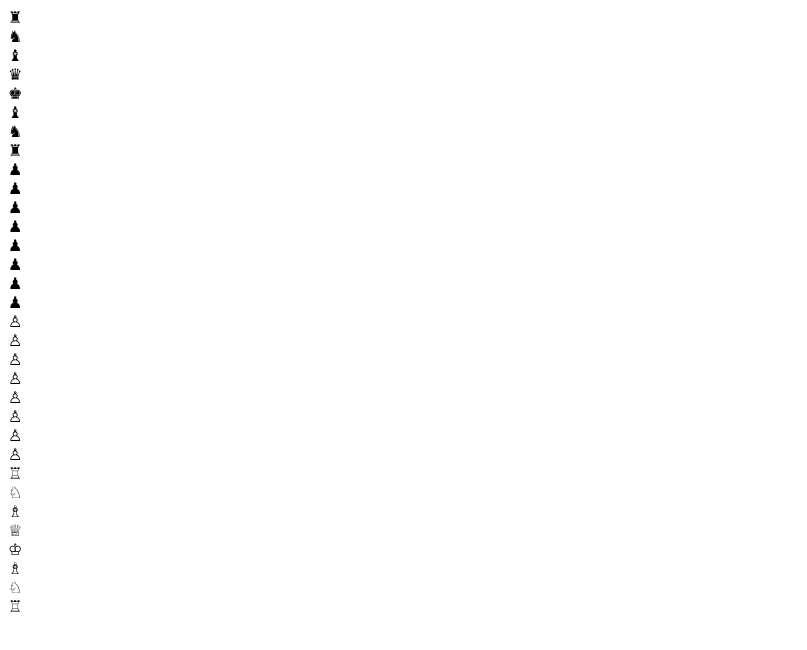
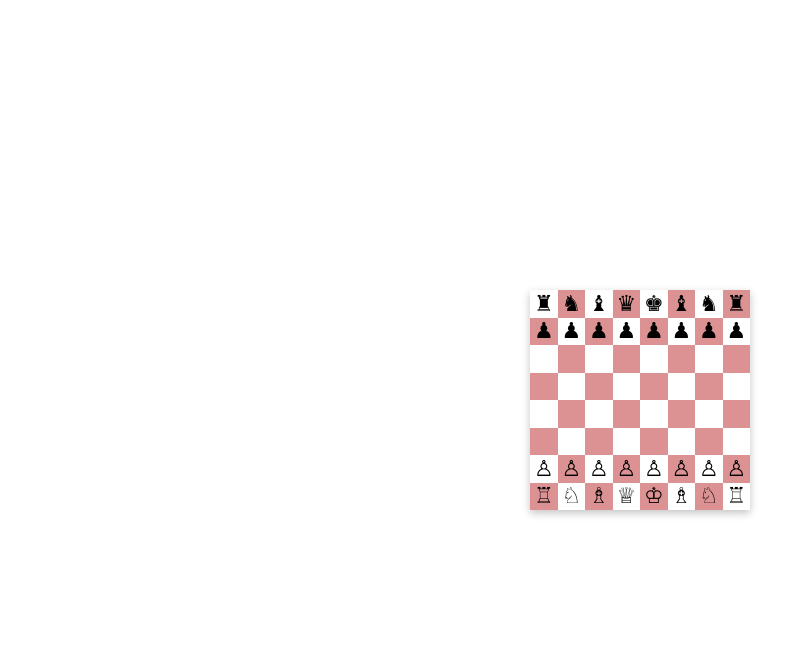
Before and after one commit to Cesarparada/Practica-repositorio-Chess-board, a plain HTML site: page index.html in a window 1280 px wide. Shown: the whole page, without its empty margins (0-807 px from the left). Drawn offline with Linux system fonts and the light colour scheme.

Commit message:
estilos agregados

```diff
--- a/css/style.css
+++ b/css/style.css
@@ -0,0 +1,47 @@
+:root {
+    --ancho-tablero: 220px;
+    --dark-color: rgb(220, 146, 146);
+}
+
+* {
+    margin: 0;
+    padding: 0;
+}
+
+.container {
+    display: flex;
+    justify-content: center;
+    align-items: center;
+    height: 100vh;
+}
+
+
+
+.tablero {
+    display: grid;
+    grid-template-columns: repeat(8, 1fr);
+    width: var(--ancho-tablero);
+    box-shadow: rgba(0, 0, 0, 0.24) 0px 3px 8px;
+}
+
+
+.casilla {
+    width: calc(var(--ancho-tablero)/8);
+    height: calc(var(--ancho-tablero)/8);
+
+    display: flex;
+    justify-content: center;
+    align-items: center;
+    font-size: calc(var(--ancho-tablero)/10);
+}
+
+.casilla:nth-child(2n):nth-child(-n+8),
+.casilla:nth-child(2n+9):nth-child(-n+16),
+.casilla:nth-child(2n+18):nth-child(-n+24),
+.casilla:nth-child(2n+25):nth-child(-n+32),
+.casilla:nth-child(2n+34):nth-child(-n+40),
+.casilla:nth-child(2n+41):nth-child(-n+48),
+.casilla:nth-child(2n+50):nth-child(-n+56),
+.casilla:nth-child(2n+57):nth-child(-n+64) {
+    background-color: var(--dark-color);
+}
--- a/index.html
+++ b/index.html
@@ -5,6 +5,7 @@
     <meta http-equiv="X-UA-Compatible" content="IE=edge" />
     <meta name="viewport" content="width=device-width, initial-scale=1.0" />
     <title>Chess board</title>
+    <link rel="stylesheet" href="css/style.css" />
   </head>
   <body>
     <div class="container">
```
